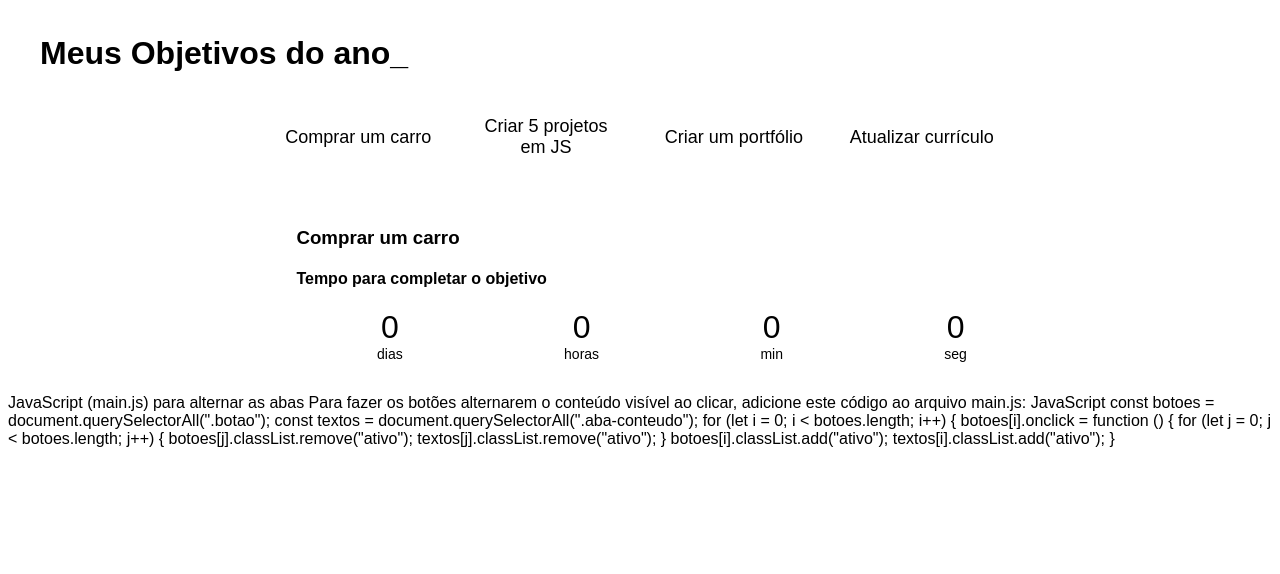
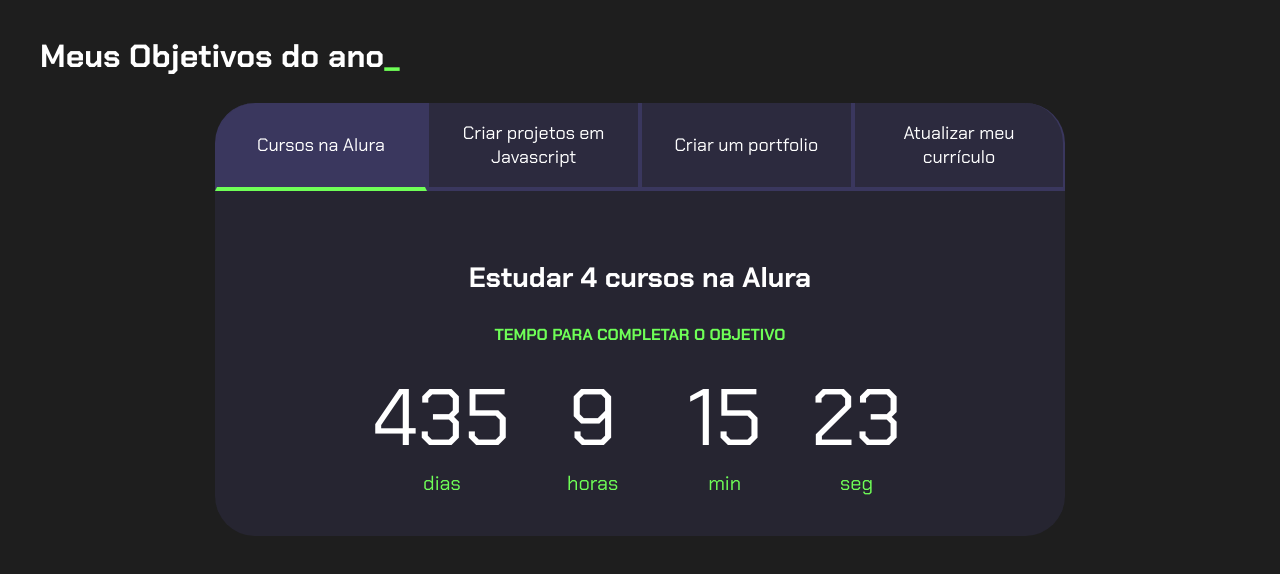
Before and after one commit to Lary4V/Projeto-Meta-de-vida, a plain HTML site: page index.html in a window 1280 px wide. Drawn offline with Linux system fonts and the light colour scheme.

Commit message:
20/08/2026

```diff
--- a/index.html
+++ b/index.html
@@ -13,30 +13,30 @@
         <h2 class="titulo-principal">Meus Objetivos do ano<span>_</span></h2>
         <div class="conteudo">
             <div class="botoes">
-                <button class="botao ativo">Comprar um carro</button>
-                <button class="botao">Criar 5 projetos em JS</button>
-                <button class="botao">Criar um portfólio</button>
-                <button class="botao">Atualizar currículo</button>
+                <button class="botao ativo">Cursos na Alura</button>
+                <button class="botao">Criar projetos em Javascript</button>
+                <button class="botao">Criar um portfolio</button>
+                <button class="botao">Atualizar meu currículo</button>
             </div>
             <div class="abas-textos">
                 <div class="aba-conteudo ativo">
-                    <h3 class="aba-conteudo-titulo-principal">Comprar um carro</h3>
+                    <h3 class="aba-conteudo-titulo-principal">Estudar 4 cursos na Alura</h3>
                     <h4 class="aba-conteudo-titulo-secundario">Tempo para completar o objetivo</h4>
                     <div class="contador">
                         <div class="contador-digito">
-                            <p class="contador-digito-numero" id="dias0">0</p>
+                            <p class="contador-digito-numero" id="dias0">7</p>
                             <p class="contador-digito-texto">dias</p>
                         </div>
                         <div class="contador-digito">
-                            <p class="contador-digito-numero" id="horas0">0</p>
+                            <p class="contador-digito-numero" id="horas0">7</p>
                             <p class="contador-digito-texto">horas</p>
                         </div>
                         <div class="contador-digito">
-                            <p class="contador-digito-numero" id="min0">0</p>
+                            <p class="contador-digito-numero" id="min0">7</p>
                             <p class="contador-digito-texto">min</p>
                         </div>
                         <div class="contador-digito">
-                            <p class="contador-digito-numero" id="seg0">0</p>
+                            <p class="contador-digito-numero" id="seg0">7</p>
                             <p class="contador-digito-texto">seg</p>
                         </div>
                     </div>
@@ -46,19 +46,19 @@
                     <h4 class="aba-conteudo-titulo-secundario">Tempo para completar o objetivo</h4>
                     <div class="contador">
                         <div class="contador-digito">
-                            <p class="contador-digito-numero" id="dias1">0</p>
+                            <p class="contador-digito-numero" id="dias1">7</p>
                             <p class="contador-digito-texto">dias</p>
                         </div>
                         <div class="contador-digito">
-                            <p class="contador-digito-numero" id="horas1">0</p>
+                            <p class="contador-digito-numero" id="horas1">7</p>
                             <p class="contador-digito-texto">horas</p>
                         </div>
                         <div class="contador-digito">
-                            <p class="contador-digito-numero" id="min1">0</p>
+                            <p class="contador-digito-numero" id="min1">7</p>
                             <p class="contador-digito-texto">min</p>
                         </div>
                         <div class="contador-digito">
-                            <p class="contador-digito-numero" id="seg1">0</p>
+                            <p class="contador-digito-numero" id="seg1">7</p>
                             <p class="contador-digito-texto">seg</p>
                         </div>
                     </div>
@@ -68,19 +68,19 @@
                     <h4 class="aba-conteudo-titulo-secundario">Tempo para completar o objetivo</h4>
                     <div class="contador">
                         <div class="contador-digito">
-                            <p class="contador-digito-numero" id="dias2">0</p>
+                            <p class="contador-digito-numero" id="dias2">7</p>
                             <p class="contador-digito-texto">dias</p>
                         </div>
                         <div class="contador-digito">
-                            <p class="contador-digito-numero" id="horas2">0</p>
+                            <p class="contador-digito-numero" id="horas2">7</p>
                             <p class="contador-digito-texto">horas</p>
                         </div>
                         <div class="contador-digito">
-                            <p class="contador-digito-numero" id="min2">0</p>
+                            <p class="contador-digito-numero" id="min2">7</p>
                             <p class="contador-digito-texto">min</p>
                         </div>
                         <div class="contador-digito">
-                            <p class="contador-digito-numero" id="seg2">0</p>
+                            <p class="contador-digito-numero" id="seg2">7</p>
                             <p class="contador-digito-texto">seg</p>
                         </div>
                     </div>
@@ -90,19 +90,19 @@
                     <h4 class="aba-conteudo-titulo-secundario">Tempo para completar o objetivo</h4>
                     <div class="contador">
                         <div class="contador-digito">
-                            <p class="contador-digito-numero" id="dias3">0</p>
+                            <p class="contador-digito-numero" id="dias3">7</p>
                             <p class="contador-digito-texto">dias</p>
                         </div>
                         <div class="contador-digito">
-                            <p class="contador-digito-numero" id="horas3">0</p>
+                            <p class="contador-digito-numero" id="horas3">7</p>
                             <p class="contador-digito-texto">horas</p>
                         </div>
                         <div class="contador-digito">
-                            <p class="contador-digito-numero" id="min3">0</p>
+                            <p class="contador-digito-numero" id="min3">7</p>
                             <p class="contador-digito-texto">min</p>
                         </div>
                         <div class="contador-digito">
-                            <p class="contador-digito-numero" id="seg3">0</p>
+                            <p class="contador-digito-numero" id="seg3">7</p>
                             <p class="contador-digito-texto">seg</p>
                         </div>
                     </div>
@@ -114,21 +114,3 @@
 </body>
 
 </html>
-JavaScript (main.js) para alternar as abas
-
-Para fazer os botões alternarem o conteúdo visível ao clicar, adicione este código ao arquivo main.js:
-
-JavaScript
-const botoes = document.querySelectorAll(".botao");
-const textos = document.querySelectorAll(".aba-conteudo");
-
-for (let i = 0; i < botoes.length; i++) {
-    botoes[i].onclick = function () {
-        for (let j = 0; j < botoes.length; j++) {
-            botoes[j].classList.remove("ativo");
-            textos[j].classList.remove("ativo");
-        }
-
-        botoes[i].classList.add("ativo");
-        textos[i].classList.add("ativo");
-    }
--- a/main.js
+++ b/main.js
@@ -3,31 +3,29 @@ const textos = document.querySelectorAll(".aba-conteudo");
 
 for (let i = 0; i < botoes.length; i++) {
     botoes[i].onclick = function () {
+
         for (let j = 0; j < botoes.length; j++) {
             botoes[j].classList.remove("ativo");
             textos[j].classList.remove("ativo");
         }
+
         botoes[i].classList.add("ativo");
         textos[i].classList.add("ativo");
     }
 }
 
 const contadores = document.querySelectorAll(".contador");
-const tempoObjetivo1 = new Date("2027-12-30T00:00:00");
-const tempoObjetivo2 = new Date("2027-06-15T00:00:00");
-const tempoObjetivo3 = new Date("2027-09-01T00:00:00");
-const tempoObjetivo4 = new Date("2027-11-30T00:00:00");
+const tempoObjetivo1 = new Date("2027-10-30T00:00:00");
+const tempoObjetivo2 = new Date("2027-12-05T00:00:00");
+const tempoObjetivo3 = new Date("2027-12-30T00:00:00");
+const tempoObjetivo4 = new Date("2027-02-01T00:00:00");
 
-const tempos = [tempoObjetivo1, tempoObjetivo2, tempoObjetivo3, tempoObjetivo4];
+const tempos = [tempoObjetivo1,tempoObjetivo2,tempoObjetivo3,tempoObjetivo4];
+
 
 function calculaTempo(tempoObjetivo) {
     let tempoAtual = new Date();
     let tempoFinal = tempoObjetivo - tempoAtual;
-
-    if (tempoFinal <= 0) {
-        return [0, 0, 0, 0];
-    }
-
     let segundos = Math.floor(tempoFinal / 1000);
     let minutos = Math.floor(segundos / 60);
     let horas = Math.floor(minutos / 60);
@@ -36,16 +34,27 @@ function calculaTempo(tempoObjetivo) {
     segundos %= 60;
     minutos %= 60;
     horas %= 24;
-
-    return [dias, horas, minutos, segundos];
+    if (tempoFinal > 0){
+        return [dias,horas,minutos,segundos];
+    } else {
+        return [0,0,0,0];
+    }
 }
 
-function atualizaCronometro() {
-    for (let i = 0; i < tempos.length; i++) {
-        const tempoCalculado = calculaTempo(tempos[i]);
-        document.getElementById(`dias${i}`).textContent = tempoCalculado[0];
-        document.getElementById(`horas${i}`).textContent = tempoCalculado[1];
-        document.getElementById(`min${i}`).textContent = tempoCalculado[2];
-        document.getElementById(`seg${i}`).textContent = tempoCalculado[3];
+function atualizaCronometro(){
+    document.getElementById("dias0").textContent = calculaTempo(tempos[0])[0];
+    document.getElementById("horas0").textContent = calculaTempo(tempos[0])[1];
+    document.getElementById("min0").textContent = calculaTempo(tempos[0])[2];
+    document.getElementById("seg0").textContent = calculaTempo(tempos[0])[3];
+
+    for (let i=0; i<contadores.length;i++){
+       // contadores[i].textContent = calculaTempo(tempos[i]);
     }
 }
+
+function comecaCronometro(){
+    atualizaCronometro();
+    setInterval(atualizaCronometro,1000);
+}
+
+comecaCronometro();
--- a/style.css
+++ b/style.css
@@ -1,6 +1,3 @@
-
-
-CSS
 @import url('https://fonts.googleapis.com/css2?family=Chakra+Petch:wght@400;700&display=swap');
 
 :root {
@@ -17,6 +14,7 @@ body {
     color: var(--branco);
     font-family: 'Chakra Petch', sans-serif;
 }
+
 
 .conteudo-principal {
     display: flex;
@@ -38,13 +36,9 @@ body {
     color: var(--verde);
 }
 
-.botoes {
-    display: block;
-    width: 100%;
-}
 
 .botao {
-    font-family: "Chakra Petch", sans-serif;
+    font-family: 'Chakra Petch', sans-serif;
     background-color: var(--botao-inativo);
     color: var(--branco);
     display: flex;
@@ -57,48 +51,68 @@ body {
     border-left: 2px solid var(--botao-ativo);
     border-right: 2px solid var(--botao-ativo);
     border-top: none;
-    cursor: pointer;
 }
 
 .botao:first-child {
     border-radius: 40px 40px 0 0;
 }
 
-.botao.ativo {
-    background-color: var(--botao-ativo);
+.botoes {
+    display: block;
 }
 
-/* Exibição e layout das abas */
-.aba-conteudo {
+.botao.ativo{
+    background-color: var(--botao-ativo);
+    border-bottom: 4px solid var(--verde);
+}
+
+.abas-textos{
+    background-color: var(--texto-fundo);
+    padding: 40px;
+    border-radius: 0 0 40px 40px;
+}
+.aba-conteudo.ativo{
+    display:block;
+}
+
+.aba-conteudo{
     display: none;
 }
 
-.aba-conteudo.ativo {
-    display: block;
-    background-color: var(--texto-fundo);
-    padding: 2em;
-    width: 100%;
+.aba-conteudo-titulo-principal{
+    font-size: 28px;
+    text-align: center;
+}
+.aba-conteudo-titulo-secundario{
+    text-align: center;
+    color: var(--verde);
+    text-transform: uppercase;
 }
 
-/* Layout dos contadores */
-.contador {
-    display: flex;
-    justify-content: space-around;
+.contador{
+    display:flex;
+    justify-content: center;
+    flex-wrap: wrap;
+}
+.contador-digito{
+    padding: 0 16px;
     text-align: center;
+    min-width: 100px;
 }
 
-.contador-digito-numero {
-    font-size: 32px;
-    color: var(--verde);
+.contador-digito-numero{
+    font-size: 80px;
     margin: 0;
+
 }
 
-.contador-digito-texto {
-    font-size: 14px;
+.contador-digito-texto{
+    color: var(--verde);
+    font-size: 20px;
     margin: 0;
+
 }
 
-/* Responsividade */
 @media screen and (min-width: 768px) {
     .botoes {
         display: flex;
```
